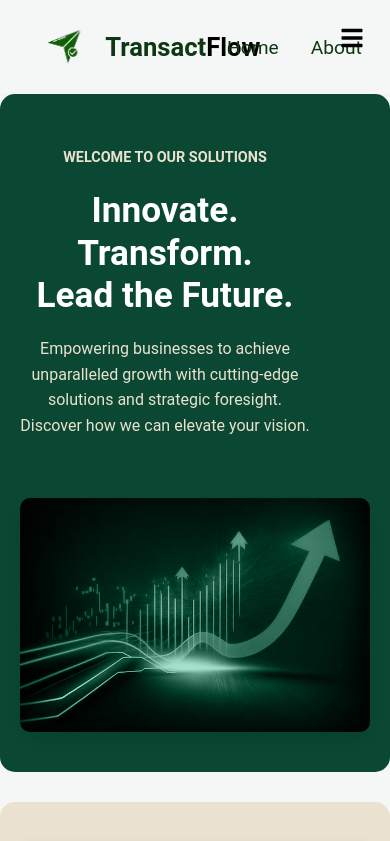
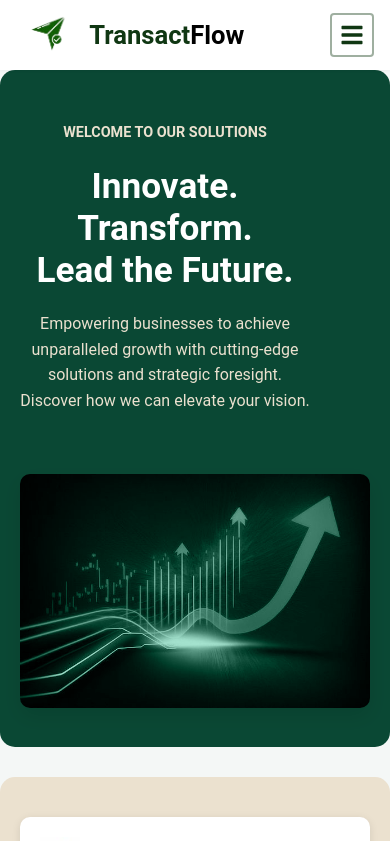
Before and after one commit to annemuriuki/Wapi_website, a React (Vite) app: page / in a window 390 px wide. Shown: the top 841 px of the page. Built offline with nearby package versions, Linux system fonts and the light colour scheme.

Commit message:
updated for android

```diff
--- a/src/components/Navbar.css
+++ b/src/components/Navbar.css
@@ -148,6 +148,72 @@
     color: #628B35;
 }
 
+@media (max-width: 768px) {
+  .custom-navbar {
+    background-color: #FFFFFF;
+    padding: 0.8rem 1rem;
+    position: relative;
+    z-index: 1000;
+  }
+
+  .navbar-links-container {
+    display: none;
+  }
+
+  .navbar-links-container.active {
+    display: flex;
+    position: absolute;
+    top: 100%;
+    left: 0;
+    right: 0;
+    background-color: #E2DBD0;
+    flex-direction: column;
+    padding: 1rem;
+    box-shadow: 0 4px 8px rgba(0, 0, 0, 0.1);
+    z-index: 1001;
+  }
+
+  .navbar-links {
+    flex-direction: column;
+    width: 100%;
+    gap: 1rem;
+  }
+
+  .navbar-link {
+    padding: 0.8rem 0;
+    width: 100%;
+    text-align: center;
+    border-bottom: 1px solid rgba(0, 0, 0, 0.1);
+  }
+
+  .navbar-right {
+    display: none;
+  }
+
+  .navbar-right.active {
+    display: flex;
+    flex-direction: column;
+    width: 100%;
+    gap: 0.8rem;
+    margin-top: 1rem;
+  }
+
+  .navbar-sign-up, .navbar-sign-in {
+    width: 100%;
+    margin: 0.5rem 0;
+    text-align: center;
+    padding: 0.8rem;
+  }
+
+  .mobile-menu-button {
+    display: block;
+    background: none;
+    border: none;
+    cursor: pointer;
+    z-index: 1002;
+  }
+}
+
 @media (min-width: 769px) {
   .mobile-menu-button {
     display: none;
@@ -156,17 +222,19 @@
 
 @media (max-width: 768px) {
   .mobile-menu-button {
+    background-color: rgba(255, 255, 255, 0.8);
+    border: 2px solid rgba(16, 55, 19, 0.4);
     display: flex;
     align-items: center;
     justify-content: center;
-    background: none;
-    border: none;
-    cursor: pointer;
-    padding: 0.5rem;
-    position: absolute;
-    right: 1rem;
-    top: 1rem;
+    border-radius: 4px;
+    padding: 8px;
+    min-width: 44px;
+    min-height: 44px;
+    color: #103713;
     z-index: 1002;
+    position: relative;
+    transition: background-color 0.3s ease;
   }
 
   .mobile-menu-button:hover,
@@ -174,6 +242,7 @@
     background-color: rgba(16, 55, 19, 0.1);
   }
 
+  /* Add a subtle animation for better user feedback */
   .mobile-menu-button svg {
     transition: transform 0.3s ease;
   }
@@ -182,6 +251,7 @@
     transform: scale(0.9);
   }
 
+  /* Ensure the dropdown appears above other content */
   .navbar-links-container.active {
     position: absolute;
     top: 100%;
```
